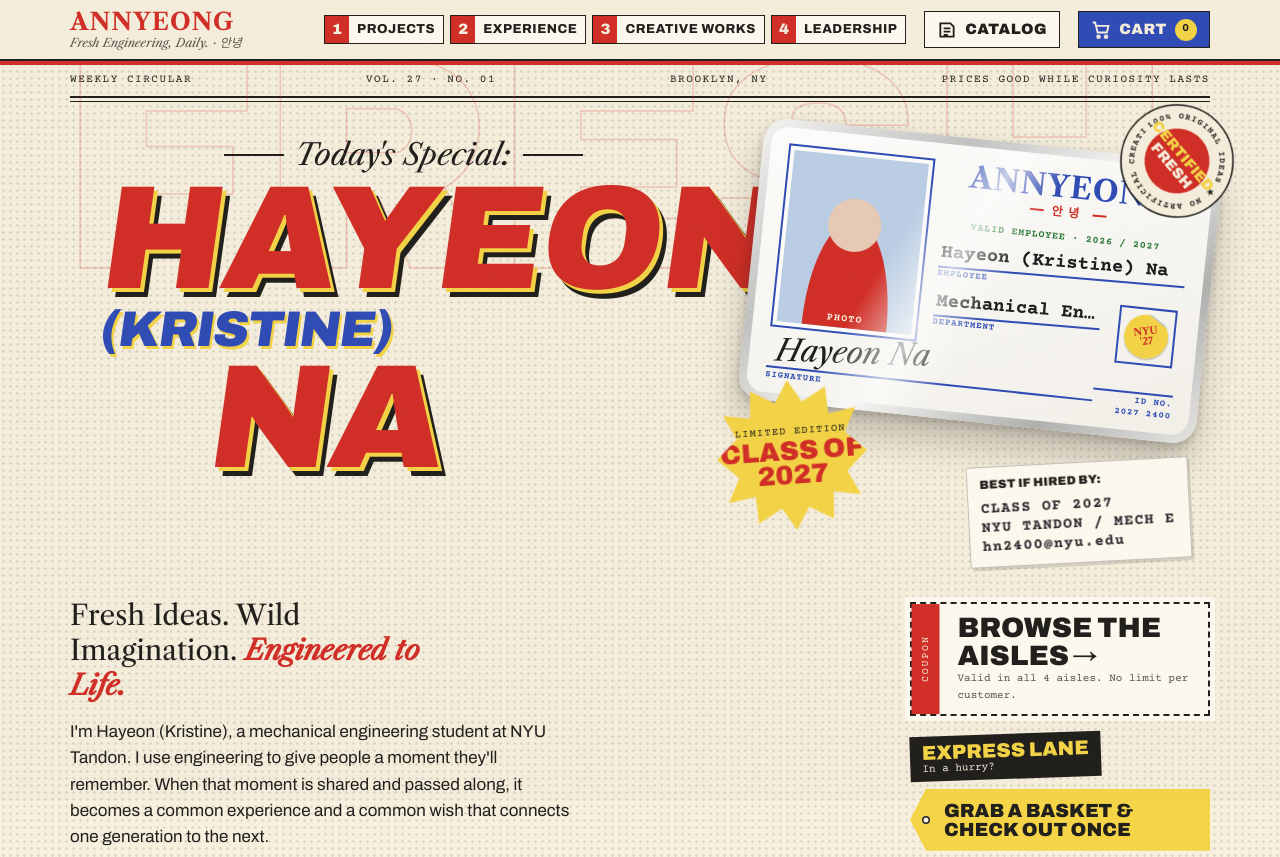
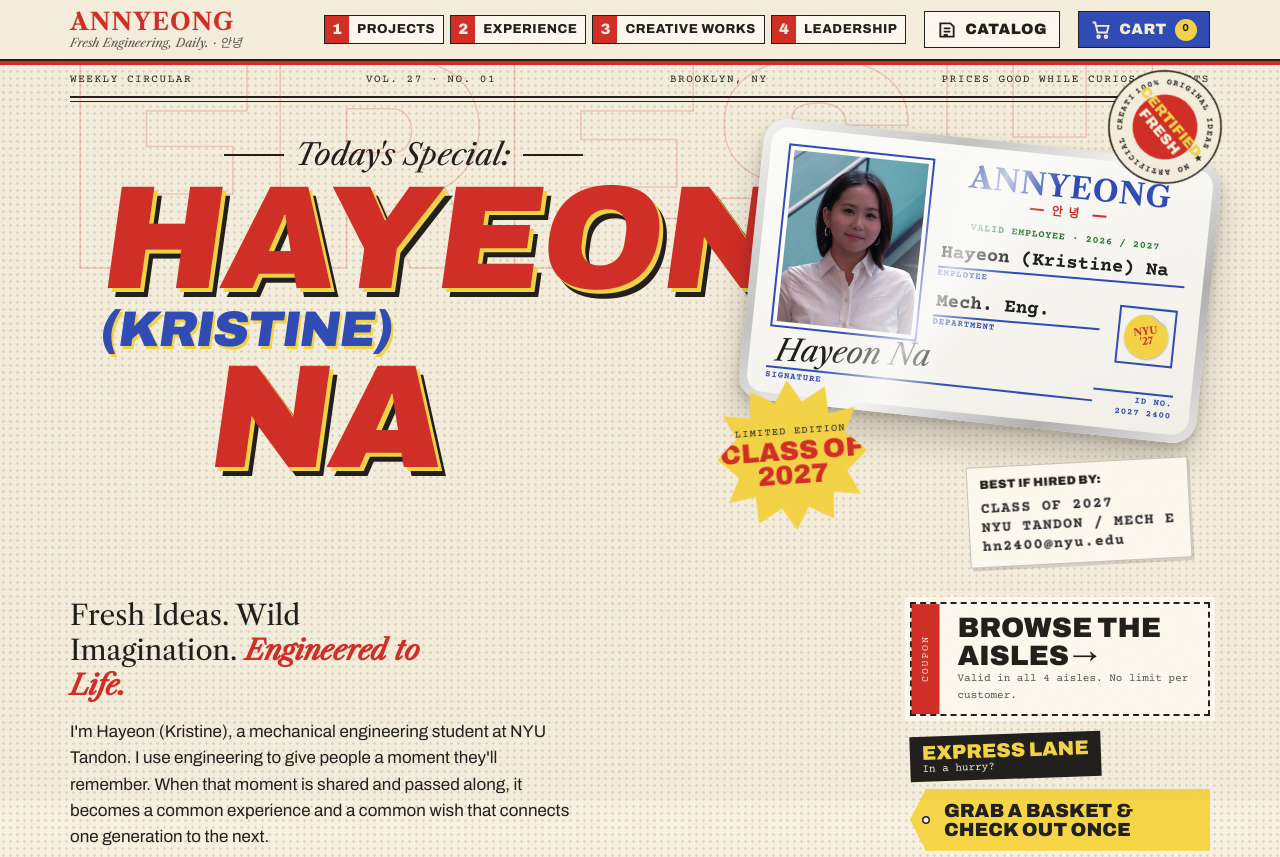
Before and after one commit to z0o3o6l5/hayeonna, a plain HTML site: page index.html in a window 1280 px wide. Shown: the top 857 px of the page. Drawn offline with nearby package versions, Linux system fonts and the light colour scheme.

Commit message:
Add portrait to employee ID card
Replace the PHOTO placeholder with a cropped, color-corrected portrait,
move the Certified Fresh stamp off the ANNYEONG wordmark, shorten the
department to "Mech. Eng." and keep the name from truncating at
mid desktop widths.

Co-Authored-By: Claude Opus 5.5 <noreply@anthropic.com>
Claude-Session: https://claude.ai/code/session_01KVbLzAt9PFewG7ySQneWyw

```diff
--- a/index.html
+++ b/index.html
@@ -99,7 +99,9 @@ body::before{content:"";position:fixed;inset:0 0 auto;height:env(safe-area-inset
 .tagbtn::before{content:"";position:absolute;left:12px;top:50%;width:8px;height:8px;margin-top:-4px;border-radius:50%;background:var(--cream);box-shadow:inset 0 0 0 1.5px var(--ink)}
 .tagbtn:hover{transform:rotate(-4deg)}
 .hero-art{grid-column:8/13;grid-row:1;position:relative;min-height:440px;min-width:0}
-.stampwheel{position:absolute;top:-30px;right:-26px;width:118px;height:118px;z-index:4;animation:spin 36s linear infinite}
+.stampwheel{position:absolute;top:-46px;right:-54px;width:118px;height:118px;z-index:4;animation:spin 36s linear infinite}
+@media (max-width:1280px){.stampwheel{top:-64px;right:-14px}}
+@media (min-width:981px) and (max-width:1280px){.idcard .fld.f1 .v{font-size:min(19px,1.6vw)}}
 @keyframes spin{to{transform:rotate(360deg)}}
 .burst-big{position:absolute;left:-30px;top:250px;z-index:4;width:146px;height:146px;background:var(--yellow);clip-path:polygon(50% 0,59% 15%,75% 6%,76% 24%,94% 21%,86% 37%,100% 50%,86% 63%,94% 79%,76% 76%,75% 94%,59% 85%,50% 100%,41% 85%,25% 94%,24% 76%,6% 79%,14% 63%,0 50%,14% 37%,6% 21%,24% 24%,25% 6%,41% 15%);display:grid;place-items:center;text-align:center;transform:rotate(-10deg);animation:wobble 5s ease-in-out infinite alternate}
 @keyframes wobble{to{transform:rotate(-4deg) scale(1.03)}}
@@ -116,6 +118,7 @@ body::before{content:"";position:fixed;inset:0 0 auto;height:env(safe-area-inset
 .id-inner::after{content:"";position:absolute;inset:0;pointer-events:none;background:linear-gradient(115deg,transparent 32%,rgba(255,255,255,.75) 44%,transparent 54%)}
 .photo{grid-area:photo;align-self:start;aspect-ratio:4/5;max-width:100%;border:2px solid var(--blue);padding:4px;background:#fff}
 .photo span{display:flex;align-items:flex-end;justify-content:center;height:100%;padding-bottom:4px;font:700 10px var(--mono);letter-spacing:.12em;color:var(--cream);background:radial-gradient(circle at 50% 40%,#e9cdb8 0 21%,transparent 22%),radial-gradient(ellipse at 50% 100%,var(--red) 0 44%,transparent 45%),#bcd0e8}
+.photo img{display:block;width:100%;height:100%;object-fit:cover;object-position:50% 30%}
 .id-brand{grid-area:brand;text-align:center;line-height:1}
 .id-brand b{display:block;font-family:var(--serif);font-weight:700;font-size:clamp(22px,3vw,30px);color:var(--blue);letter-spacing:.03em}
 .id-brand span{display:flex;align-items:center;justify-content:center;gap:8px;margin-top:4px;font-family:var(--serif);font-weight:700;font-size:12px;letter-spacing:.45em;color:var(--red)}
@@ -518,11 +521,11 @@ a.btn.linkout{display:block;text-align:center;color:var(--ink);text-decoration:n
         </svg>
         <article class="idcard" aria-label="Employee ID card">
           <div class="id-inner">
-            <div class="photo"><span>PHOTO</span></div>
+            <div class="photo"><img src="img/hayeon-id.jpg" alt="Portrait of Hayeon (Kristine) Na" width="480" height="600" loading="eager"></div>
             <div class="id-brand"><b>ANNYEONG</b><span>안녕</span></div>
             <div class="valid">VALID EMPLOYEE · 2026 / 2027</div>
             <div class="fld f1"><div class="v">Hayeon (Kristine) Na</div><label>Employee</label></div>
-            <div class="fld f2"><div class="v">Mechanical Eng.</div><label>Department</label></div>
+            <div class="fld f2"><div class="v">Mech. Eng.</div><label>Department</label></div>
             <div class="sticker"><span>NYU<br>'27</span></div>
             <div class="sig"><div class="v">Hayeon Na</div><label>Signature</label></div>
             <div class="idno">ID NO.<br>2027 2400</div>
```
Also changed, not shown: img/hayeon-id.jpg (added).
